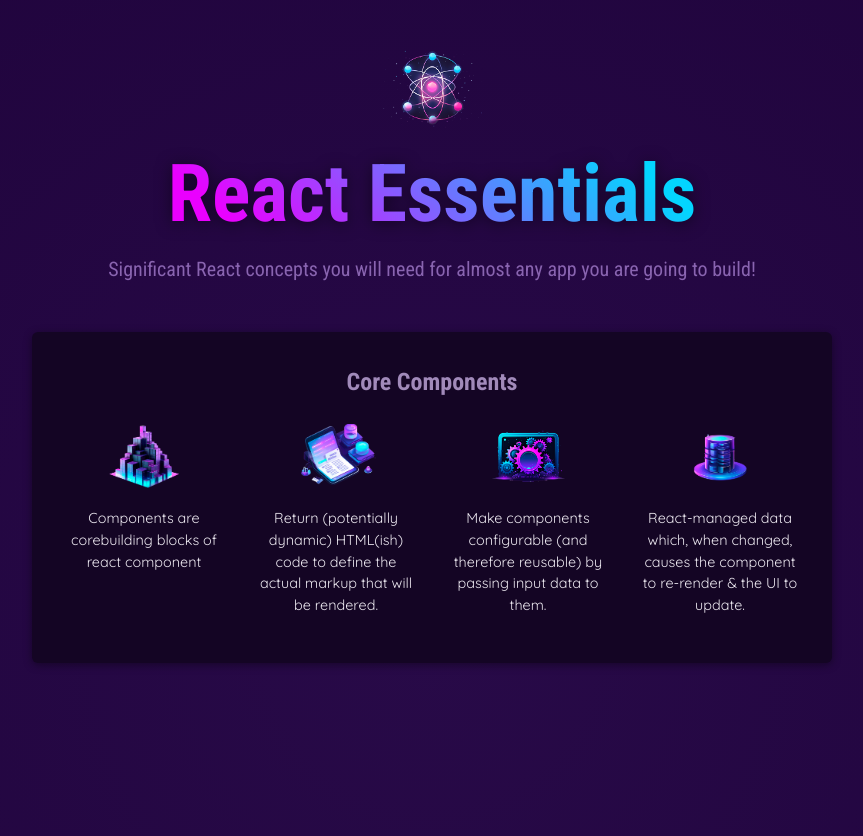
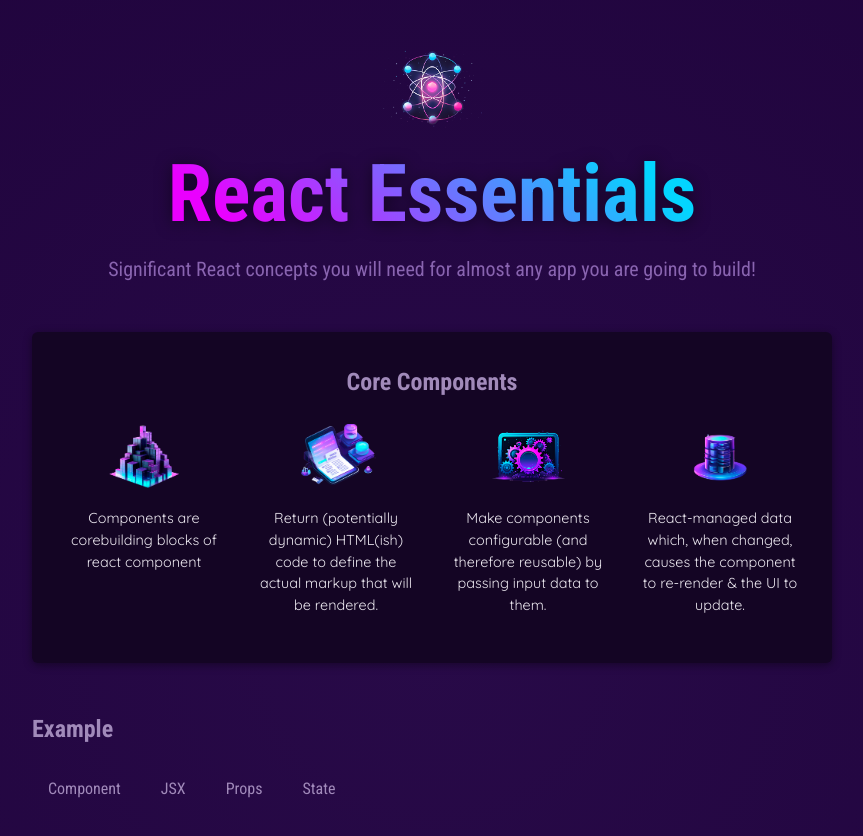
Before and after one commit to shashank9210/ReactApp, a React (Vite) app: page / in a window 1280 px wide. Shown: the top 836 px of the page, without its empty margins (208-1071 px from the left). Built offline with nearby package versions, Linux system fonts and the light colour scheme.

Commit message:
Lec 49: Added example buttons

```diff
--- a/src/App.jsx
+++ b/src/App.jsx
@@ -3,6 +3,7 @@
 import { CORE_CONCEPTS } from './data.js'
 import Header from './Components/Header.jsx';
 import CoreConcept from './Components/CoreConcept.jsx';
+import TabButton from './TabButton/TabButton.jsx';
 
 function App() {
   return (
@@ -18,6 +19,15 @@
           <CoreConcept title ="State" img = {stateImage} descrtion = "React-managed data which, when changed, causes the component to re-render & the UI to update."/>
         </ul>
         </section>
+        <section id="examples">
+          <h2>Example</h2>
+          <menu>
+            <TabButton>Component</TabButton>
+            <TabButton>JSX</TabButton>
+            <TabButton>Props</TabButton>
+            <TabButton>State</TabButton>
+          </menu>
+        </section>
       </main>
     </div>
   );
--- /dev/null
+++ b/src/Components/Header.css
@@ -0,0 +1,27 @@
+header {
+    text-align: center;
+    margin: 3rem 0;
+}
+
+header img {
+    height: 5rem;
+    width: 10rem;
+    object-fit: cover;
+}
+
+header h1 {
+      margin: 0;
+      font-family: "Roboto Condensed", sans-serif;
+      font-size: 5rem;
+      background: linear-gradient(40deg, #ea00ff, #ea00ff, #03d5ff, #03d5ff);
+      -webkit-background-clip: text;
+      -webkit-text-fill-color: transparent;
+      filter: drop-shadow(0 2px 8px rgba(0, 0, 0, 0.5));
+}
+
+header p {
+      margin: 0;
+      font-size: 1.25rem;
+      color: #8964b0;
+      font-family: "Roboto Condensed", sans-serif;
+}
--- a/src/Components/Header.jsx
+++ b/src/Components/Header.jsx
@@ -1,4 +1,5 @@
 import reactImg from '../assets/react-core-concepts.png';
+import "./Header.css"
 
 const reactDescription = ['Fundamnetal', 'Crucial', 'Core', 'Significant'];
 
--- /dev/null
+++ b/src/TabButton/TabButton.jsx
@@ -0,0 +1,5 @@
+export default function TabButton(props){
+    return <li>
+        <button>{props.children}</button>
+    </li>
+}
--- a/src/index.css
+++ b/src/index.css
@@ -17,34 +17,6 @@
   -moz-osx-font-smoothing: grayscale;
   -webkit-text-size-adjust: 100%;
   min-height: 80rem;
-}
-
-header {
-  text-align: center;
-  margin: 3rem 0;
-}
-
-header img {
-  height: 5rem;
-  width: 10rem;
-  object-fit: cover;
-}
-
-header h1 {
-  margin: 0;
-  font-family: "Roboto Condensed", sans-serif;
-  font-size: 5rem;
-  background: linear-gradient(40deg, #ea00ff, #ea00ff, #03d5ff, #03d5ff);
-  -webkit-background-clip: text;
-  -webkit-text-fill-color: transparent;
-  filter: drop-shadow(0 2px 8px rgba(0, 0, 0, 0.5));
-}
-
-header p {
-  margin: 0;
-  font-size: 1.25rem;
-  color: #8964b0;
-  font-family: "Roboto Condensed", sans-serif;
 }
 
 main {
```
